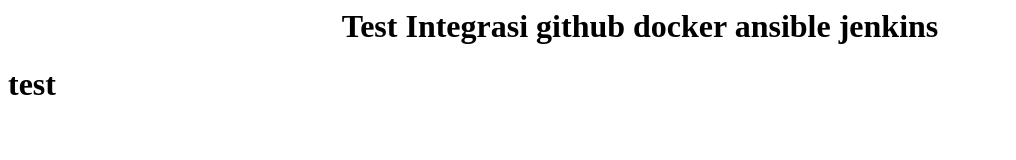
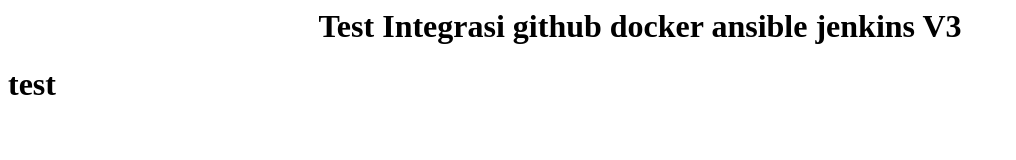
Before and after one commit to raflialkindhi/apache-docker-ansible, a plain HTML site: page index.html in a window 1280 px wide. Shown: the whole page, without its empty margins (0-1016 px from the left). Drawn offline with Linux system fonts and the light colour scheme.

Commit message:
Update index.html

```diff
--- a/index.html
+++ b/index.html
@@ -1,2 +1,2 @@
-<h1><center>Test Integrasi github docker ansible jenkins</cemter></h1>
+<h1><center>Test Integrasi github docker ansible jenkins V3</cemter></h1>
 <h1>test</h1>
```
